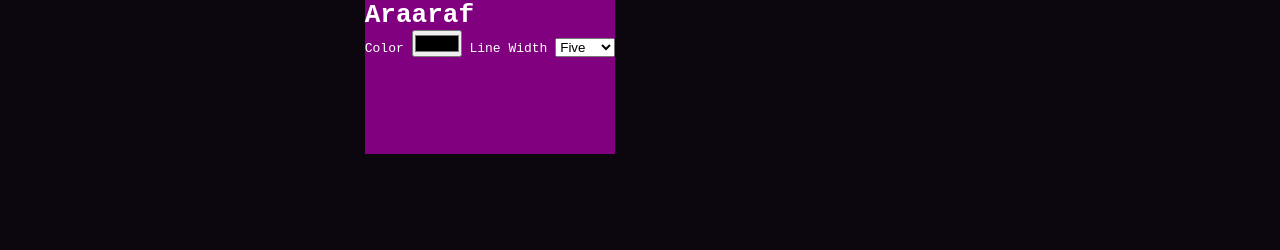
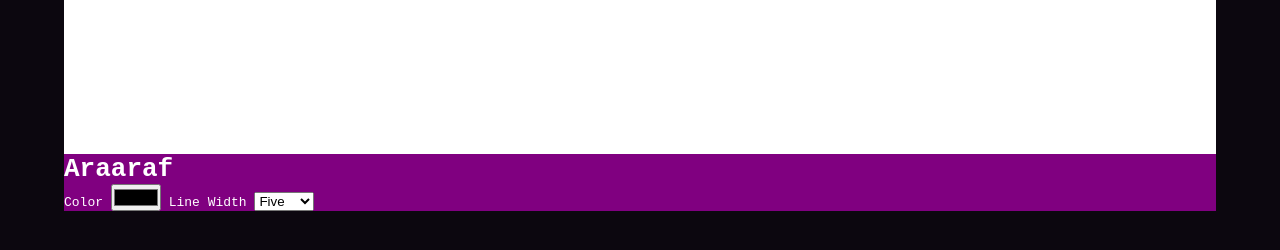
Before and after one commit to AFaraazK/Artaaraf, a plain HTML site: page index.html in a window 1280 px wide. Drawn offline with Linux system fonts and the light colour scheme.

Commit message:
Page layout

```diff
--- a/index.html
+++ b/index.html
@@ -9,6 +9,9 @@
 </head>
 <body>
     <div class="container">
+        <div class="canvas">
+            <canvas id="draw_window"></canvas>
+        </div>
         <div class="toolbar">
             <h1>Araaraf</h1>
             <label for="color">Color</label>
@@ -27,9 +30,6 @@
                 <option value="Two">Two</option>
             </select>
         </div>
-        <div class="canvas">
-            <canvas id="draw_window"></canvas>
-        </div>
     </div>
 </body>
 </html>
--- a/style.css
+++ b/style.css
@@ -10,13 +10,19 @@ body{
     color: white;
     display: flex;
     justify-content: center;
+    max-height: 100%;
 }
 
 .container{
     display: flex;
-    flex-direction: row;
+    flex-direction: column;
+    width: 90%;
 }
 
 .toolbar{
     background-color: purple;
 }
+
+.canvas{
+    background-color: white;
+}
```
